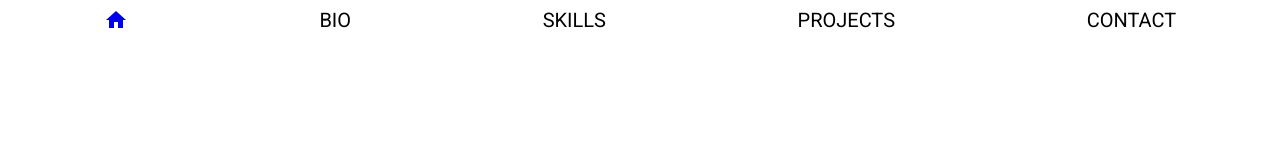
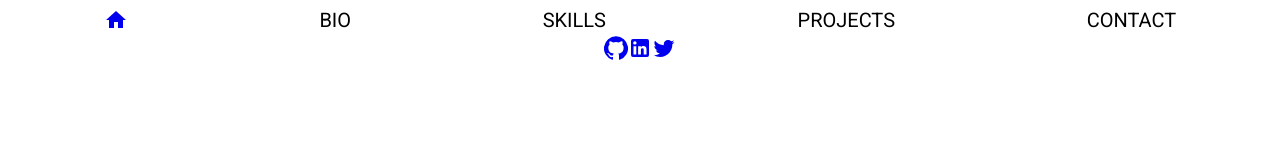
Before and after one commit to roselandroche/portfolio, a React (Create React App) app in the folder my-portfolio/: page / in a window 1280 px wide. Shown: the top 160 px of the page. Built offline with nearby package versions, Linux system fonts and the light colour scheme.

Commit message:
Added icons to Footer

```diff
--- /dev/null
+++ b/my-portfolio/src/components/Footer.js
@@ -0,0 +1,23 @@
+import React from 'react';
+import { Link } from 'react-router-dom';
+import GitHubIcon from '@material-ui/icons/GitHub';
+import LinkedInIcon from '@material-ui/icons/LinkedIn';
+import TwitterIcon from '@material-ui/icons/Twitter';
+
+function Footer() {
+    return (
+        <div>
+            <Link to='https://github.com/roselandroche'>
+                <GitHubIcon />
+            </Link>
+            <Link to='https://www.linkedin.com/in/rose-landroche-8882b09b/'>
+                <LinkedInIcon />
+            </Link>
+            <Link to='https://twitter.com/creatively_rose'>
+                <TwitterIcon />
+            </Link>
+        </div>
+    )
+}
+
+export default Footer
--- a/my-portfolio/src/components/Home.js
+++ b/my-portfolio/src/components/Home.js
@@ -2,7 +2,7 @@ import React from 'react';
 import '../css/Home.css';
 import logo from '../logo.png';
 import NavBar from './NavBar';
-// import HomeIcon from '@material-ui/icons/Home';
+import Footer from './Footer';
 
 function Home() {
     return (
@@ -11,6 +11,7 @@ function Home() {
             <header className="logo">
                 <img src={logo} className="App-logo" alt="logo" />
             </header>
+            <Footer />
         </div>
     )
 }
```
